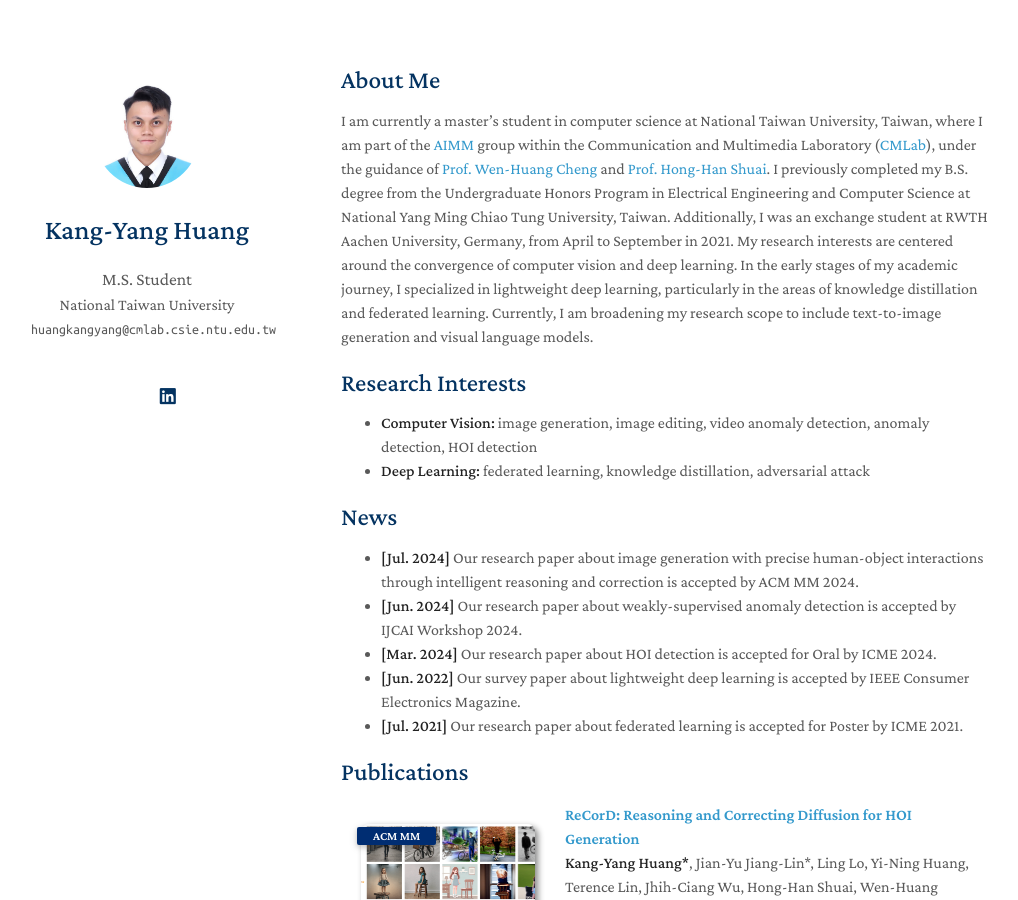
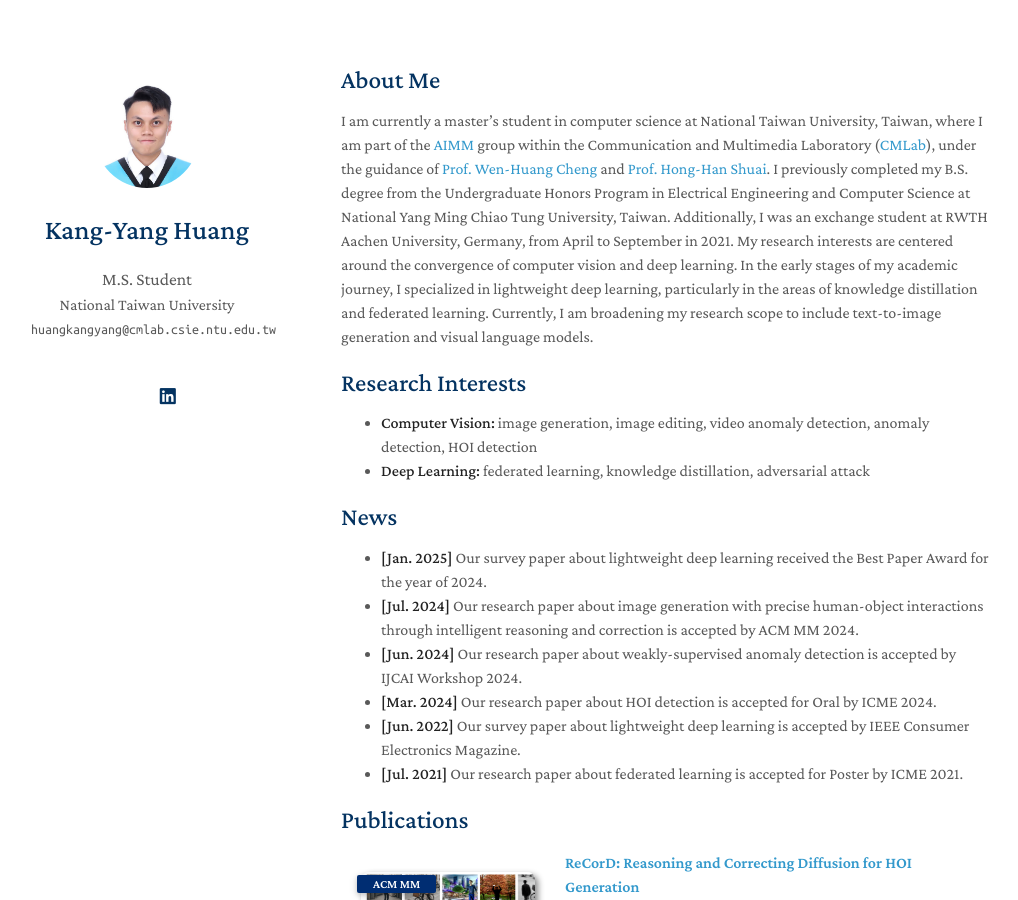
Before and after one commit to alberthkyhky/alberthkyhky.github.io, a Jekyll site: the page built from index.md, in a window 1280 px wide and 900 px high. Shown: the whole window, without its empty margins (129-1147 px from the left). Built offline with Jekyll 4.4.1, drawn with Linux system fonts in a browser that asks for light colours; nearby versions of some CDN libraries; a style sheet for code colours, icons or effects is not loaded; our own code applies the rules of GitHub Pages for plain Markdown files.

Commit message:
CEM update

```diff
--- a/index.md
+++ b/index.md
@@ -13,6 +13,7 @@ I am currently a master's student in computer science at National Taiwan Univers
 
 ## News
 
+- **[Jan. 2025]** Our survey paper about lightweight deep learning received the Best Paper Award for the year of 2024.
 - **[Jul. 2024]** Our research paper about image generation with precise human-object interactions through intelligent reasoning and correction is accepted by ACM MM 2024.
 - **[Jun. 2024]** Our research paper about weakly-supervised anomaly detection is accepted by IJCAI Workshop 2024.
 - **[Mar. 2024]** Our research paper about HOI detection is accepted for Oral by ICME 2024.
```
